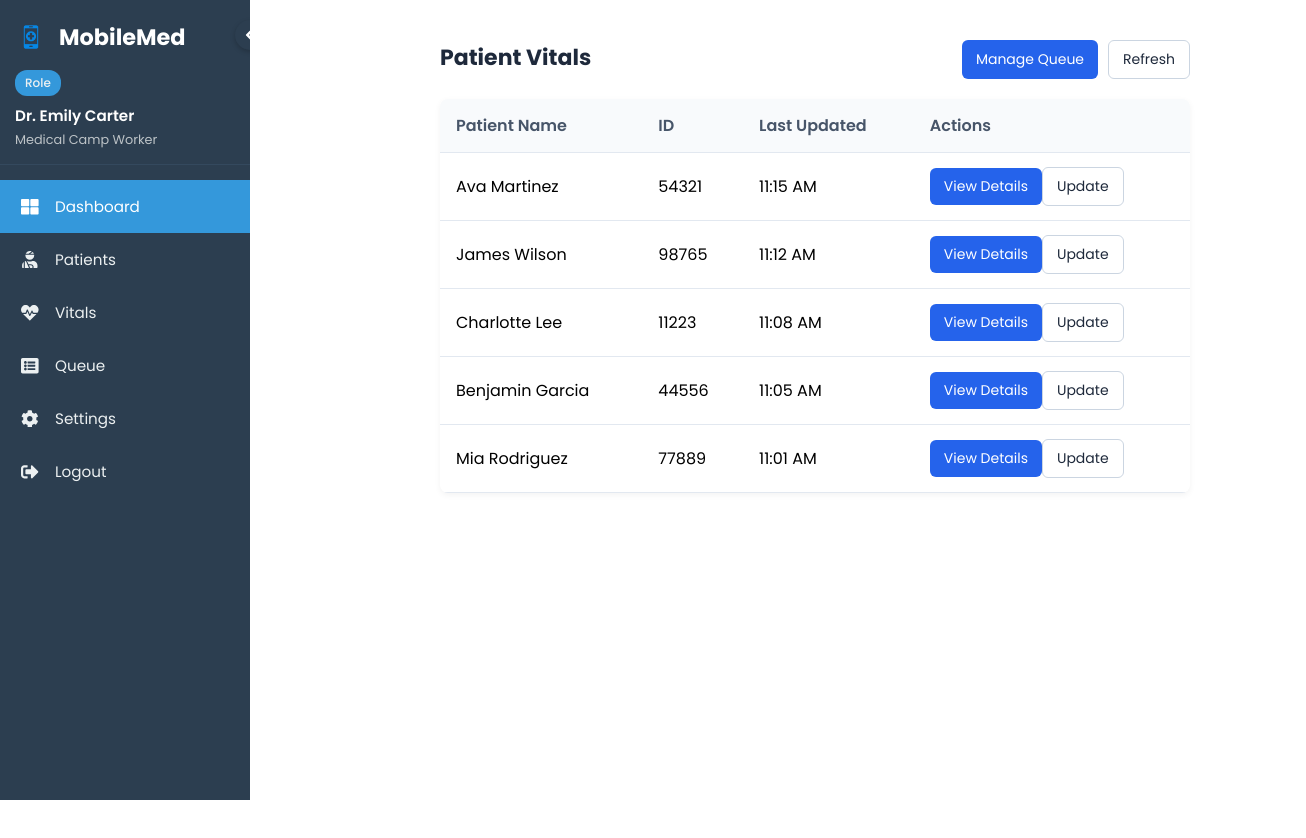
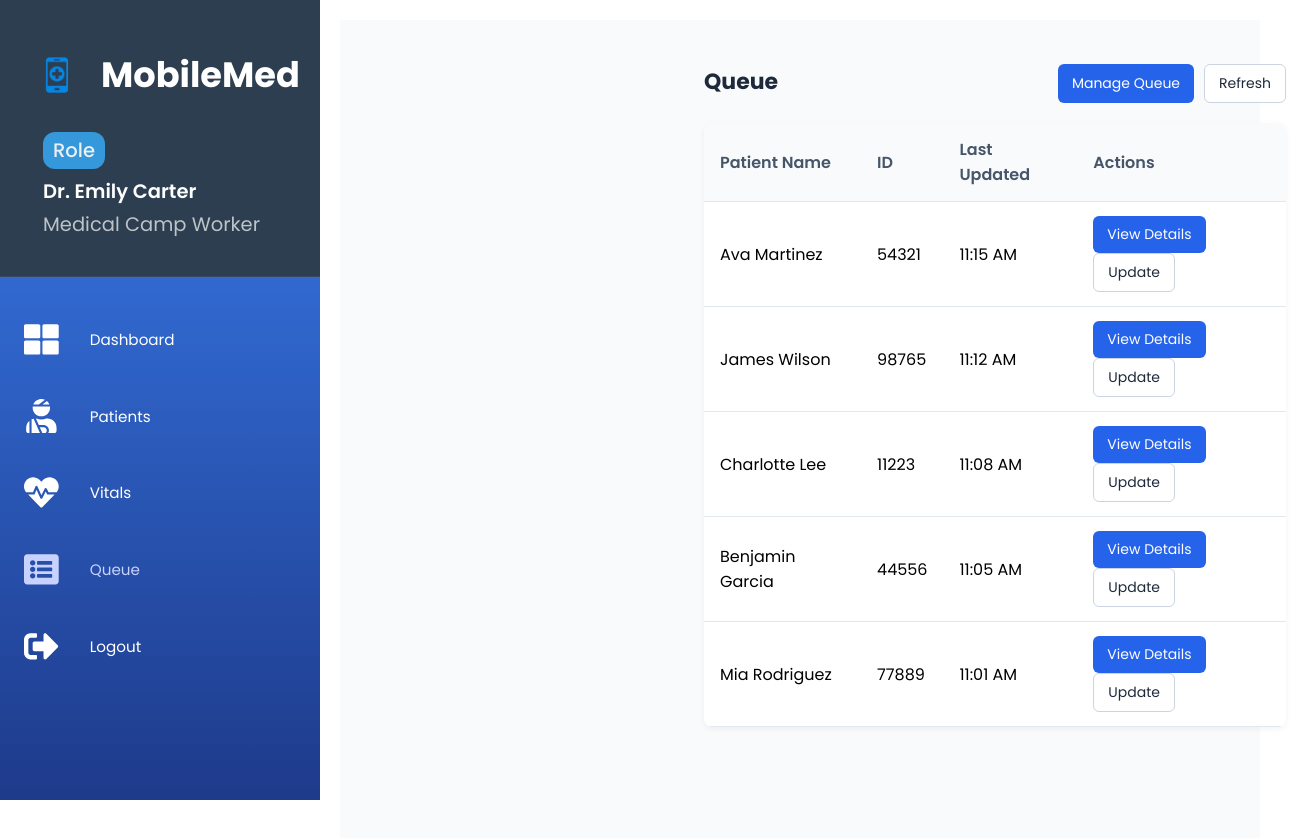
Before and after one commit to pradeepraj2312/MobileMed-Frontend, a React (Vite) app: page /queue in a window 1280 px wide. Shown: the top 838 px of the page, 1306 px wide, since content can reach past the window. Built offline with nearby package versions, Linux system fonts and the light colour scheme.

Commit message:
Added Patient details

```diff
--- a/src/App.css
+++ b/src/App.css
@@ -1,4 +1,87 @@
 @import url('https://fonts.googleapis.com/css2?family=Oswald:wght@200..700&family=Poppins:ital,wght@0,100;0,200;0,300;0,400;0,500;0,600;0,700;0,800;0,900;1,100;1,200;1,300;1,400;1,500;1,600;1,700;1,800;1,900&display=swap');
+
+.patient-details-info-row {
+  display: grid;
+  grid-template-columns: 1fr 1fr;
+  gap: 0 60px;
+}
+.patient-details-info-col {
+  display: flex;
+  flex-direction: column;
+  gap: 24px;
+}
+.patient-details-info-item {
+  display: flex;
+  flex-direction: column;
+  gap: 2px;
+}
+.patient-details-label {
+  color: #6b7280;
+  font-weight: 500;
+  font-size: 15px;
+  margin-bottom: 2px;
+}
+.patient-details-value {
+  font-weight: 600;
+  font-size: 16px;
+}
+/* Patient Details Page Styles */
+.patient-details-page {
+  background: #f7f9fb;
+  min-height: 100vh;
+}
+
+.patient-details-container {
+  max-width: 900px;
+  margin: 40px auto;
+  padding: 24px;
+}
+
+.patient-details-title {
+  font-weight: 700;
+  font-size: 36px;
+  margin-bottom: 8px;
+}
+
+.patient-details-desc {
+  color: #6b7280;
+  margin-bottom: 32px;
+}
+
+.patient-details-card {
+  background: #fff;
+  border-radius: 16px;
+  box-shadow: 0 2px 8px #e5e7eb;
+  padding: 32px;
+  margin-bottom: 32px;
+}
+
+.patient-details-card-title {
+  font-weight: 600;
+  font-size: 22px;
+  margin-bottom: 24px;
+  border-bottom: 1px solid #e5e7eb;
+  padding-bottom: 12px;
+}
+
+.patient-details-info-row {
+  display: flex;
+  flex-wrap: wrap;
+  gap: 40px;
+}
+
+.patient-details-info-col {
+  flex: 1;
+}
+
+.patient-details-label {
+  color: #6b7280;
+  font-weight: 500;
+}
+
+.patient-details-value {
+  font-weight: 600;
+}
 
 * {
     margin: 0px;
@@ -11,10 +94,21 @@
   min-height: 100vh;
 }
 
+.navbar-container {
+  position: fixed;
+  top: 0;
+  left: 0;
+  height: 100vh;
+  z-index: 1000;
+}
+
 .main-content {
   flex: 1;
-  margin-left: 250px;
+  margin-left: 320px;
+  padding: 20px;
   transition: margin-left 0.3s ease;
+  position: relative;
+  z-index: 1;
 }
 
 .main-content.full-width {
@@ -479,11 +573,109 @@ input {
 /*Queue */
 /* Main content layout */
 .main-content {
-  margin-left: 200px; /* reduced from 240px */
+  margin-left: 320px;
   padding: 20px;
   transition: margin-left 0.3s ease;
 }
 
+
+.navbar-container {
+  width: 320px;
+  min-width: 80px;
+  font-size: 1.13rem;
+  transition: width 0.3s;
+  background: linear-gradient(rgb(59, 130, 246) 0%, rgb(30, 58, 138) 100%) !important;
+  color: #fff;
+}
+.navbar-container.collapsed {
+  width: 80px;
+  min-width: 80px;
+}
+.navbar .nav-menu {
+  padding: 18px 0 0 0;
+  display: flex;
+  flex-direction: column;
+  gap: 18px;
+  transition: gap 0.2s;
+}
+.navbar-container.collapsed .nav-menu {
+  gap: 10px;
+}
+.nav-item {
+  padding: 12px 24px;
+  border-radius: 8px;
+  transition: padding 0.2s, background 0.2s;
+  background: transparent;
+}
+.navbar-container.collapsed .nav-item {
+  padding: 12px 10px;
+}
+.nav-item.active, .nav-item:hover {
+  background: #e0e7ff;
+}
+.nav-item.active .nav-link, .nav-item:hover .nav-link {
+  color: #2563eb;
+}
+.nav-link {
+  display: flex;
+  align-items: center;
+  gap: 16px;
+  font-size: 1.13em;
+  color: #fff;
+  text-decoration: none;
+}
+.nav-link:hover, .nav-item.active .nav-link {
+  color: #c7d2fe;
+}
+.nav-icon {
+  font-size: 1.7em;
+}
+.clinic-logo {
+  display: flex;
+  align-items: center;
+  padding: 28px 0 16px 28px;
+  position: relative;
+}
+.navbar-container.collapsed .clinic-logo {
+  padding-left: 16px;
+}
+.clinic-name {
+  font-size: 2.2rem;
+  margin-left: 14px;
+  font-weight: 700;
+  transition: font-size 0.2s;
+}
+.logo-img {
+  width: 48px;
+  height: 48px;
+  object-fit: contain;
+}
+.collapse-btn {
+  background: none;
+  border: none;
+  cursor: pointer;
+  font-size: 1.7em;
+  color: #fff;
+  padding: 4px 12px 4px 0;
+  margin-left: 0;
+  margin-top: 8px;
+  transition: color 0.2s;
+  display: block;
+}
+.collapse-btn:hover {
+  color: #c7d2fe;
+}
+.user-details {
+  padding-left: 28px;
+  margin-bottom: 22px;
+  transition: opacity 0.2s;
+}
+.navbar-container.collapsed .user-details {
+  display: none;
+}
+.user-role, .doctor-name, .doctor-title {
+  font-size: 1.08em;
+}
 .navbar-container.collapsed ~ .main-content {
   margin-left: 80px;
 }
@@ -563,4 +755,8 @@ input {
   background: #f9fafb;
 }
 
-/*doctor dashboard*/
+.queue-page {
+  background-color: #f9fafb;
+  min-height: 100vh;
+  padding: 24px;
+}
--- a/src/App.jsx
+++ b/src/App.jsx
@@ -15,7 +15,9 @@ import AdminDashboard from './pages/admainDashboard';
 import DoctorDashboard from './pages/doctorDashboard';
 import WorkerDashboard from './pages/workerDashboard';
 import AddPatientForm from './pages/Addpatient';
+
 import RecordVitals from './pages/recordvitals';
+const PatientDetails = React.lazy(() => import('./pages/patientdetails'));
 
 
 function AppLayout() {
@@ -45,6 +47,7 @@ function AppLayout() {
             <Route path='/patients' element={<AddPatientForm/>}/>
             <Route path="/recordvitals" element={<RecordVitals />} />
 
+            <Route path="/patientdetails" element={<React.Suspense fallback={<div>Loading...</div>}><PatientDetails /></React.Suspense>} />
           </Routes>
         </AnimatePresence>
       </div>
--- a/src/components/navbar.jsx
+++ b/src/components/navbar.jsx
@@ -1,31 +1,28 @@
 import React, { useContext, useState } from 'react';
 import { useLocation, Link } from 'react-router-dom';
-import logo1 from '../assets/image/logo1.png'
-import {
-  FaThLarge,
-  FaUserInjured,
-  FaHeartbeat,
-  FaListAlt,
-  FaCog,
-  FaSignOutAlt,
-  FaChevronLeft,
-  FaChevronRight
-} from 'react-icons/fa';
+import logo1 from '../assets/image/logo1.png';
+import { FaThLarge, FaUserInjured, FaHeartbeat, FaListAlt, FaSignOutAlt, FaBars } from 'react-icons/fa';
 import { UserContext } from '../context/UserContext';
 
-function Navbar({ onToggleCollapse }){
 
-  const handleToggle = () => {
-    const newState = !isCollapsed;
-    setIsCollapsed(newState);
-    if (onToggleCollapse) {
-      onToggleCollapse(newState);
-    }
+function Navbar() {
+  const { user } = useContext(UserContext);
+  const location = useLocation();
+  const [collapsed, setCollapsed] = useState(false);
+  // Set active menu based on current route
+  const getActiveMenu = () => {
+    if (location.pathname.startsWith('/queue') || location.pathname.startsWith('/patientdetails')) return 'Queue';
+    if (location.pathname.startsWith('/dashboard')) return 'Dashboard';
+    if (location.pathname.startsWith('/patients')) return 'Patients';
+    if (location.pathname.startsWith('/vitals')) return 'Vitals';
+    return '';
   };
-  const {user} = useContext(UserContext)
-  const location = useLocation();
-  const [isActive, setIsActive] = useState('Dashboard');
-  const [isCollapsed, setIsCollapsed] = useState(false);
+  const [isActive, setIsActive] = React.useState(getActiveMenu());
+
+  React.useEffect(() => {
+    setIsActive(getActiveMenu());
+    // eslint-disable-next-line
+  }, [location.pathname]);
 
   // Define routes where Navbar should be hidden
   const hideNavbarRoutes = ['/', '/landing', '/landing/login', '/landing/signup'];
@@ -36,7 +33,6 @@ function Navbar({ onToggleCollapse }){
     { id: 'Patients', icon: <FaUserInjured />, label: 'Patients', path: '/patients' },
     { id: 'Vitals', icon: <FaHeartbeat />, label: 'Vitals', path: '/vitals' },
     { id: 'Queue', icon: <FaListAlt />, label: 'Queue', path: '/queue' },
-    { id: 'Settings', icon: <FaCog />, label: 'Settings', path: '/settings' },
     { id: 'Logout', icon: <FaSignOutAlt />, label: 'Logout', path: '/landing' }
   ];
 
@@ -50,18 +46,13 @@ function Navbar({ onToggleCollapse }){
   }
 
   return (
-    <div className={`navbar-container ${isCollapsed ? 'collapsed' : ''}`}>
-      <div className="toggle-btn" onClick={handleToggle}>
-        {isCollapsed ? <FaChevronRight /> : <FaChevronLeft />}
-      </div>
-
+    <div className={`navbar-container${collapsed ? ' collapsed' : ''}`} style={{ background: 'linear-gradient(180deg, #3b82f6 0%, #1e3a8a 100%)', color: '#fff', minHeight: '100vh' }}>
       <div className="user-info">
-        <div className="clinic-logo">
-          <img src={logo1} alt="MobileMed Logo" className="logo-img" />
-          {!isCollapsed && <span className="clinic-name">MobileMed</span>}
+        <div className="clinic-logo" onClick={() => setCollapsed((prev) => !prev)} style={{ cursor: 'pointer', paddingLeft: collapsed ? 8 : 18 }}>
+          <img src={logo1} alt="MobileMed Logo" className="logo-img" style={{ marginRight: collapsed ? 0 : 10 }} />
+          <span className="clinic-name" style={{ fontSize: collapsed ? '1.5rem' : '2.2rem', fontWeight: 700, marginLeft: collapsed ? 0 : 10, display: collapsed ? 'none' : 'inline' }}>MobileMed</span>
         </div>
-
-        {!isCollapsed && (
+        {!collapsed && (
           <div className="user-details">
             <div className="user-role">{user && user.userRole ? user.userRole : "Role"}</div>
             <div className="doctor-name">{user && user.userName ? `Dr. ${user.userName}` : "Dr. Emily Carter"}</div>
@@ -69,18 +60,18 @@ function Navbar({ onToggleCollapse }){
           </div>
         )}
       </div>
-
       <nav className="navbar">
-        <ul className="nav-menu">
+        <ul className="nav-menu" style={{ gap: collapsed ? '10px' : '18px', background: 'transparent' }}>
           {menuItems.map((item) => (
             <li
               key={item.id}
               className={`nav-item ${isActive === item.id ? 'active' : ''}`}
               onClick={() => handleItemClick(item.id)}
+              style={{ padding: collapsed ? '12px 10px' : '12px 24px', display: 'flex', justifyContent: collapsed ? 'center' : 'flex-start', background: 'transparent' }}
             >
               <Link to={item.path} className="nav-link">
                 <span className="nav-icon">{item.icon}</span>
-                {!isCollapsed && <span className="nav-label">{item.label}</span>}
+                {!collapsed && <span className="nav-label">{item.label}</span>}
               </Link>
             </li>
           ))}
@@ -88,6 +79,6 @@ function Navbar({ onToggleCollapse }){
       </nav>
     </div>
   );
-};
+}
 
 export default Navbar;
--- /dev/null
+++ b/src/pages/patientdetails.jsx
@@ -0,0 +1,96 @@
+import React from "react";
+import { useLocation } from "react-router-dom";
+
+const PatientDetails = () => {
+  const location = useLocation();
+  const patient = location.state?.patient || {
+    name: "Sophia Clark",
+    age: 32,
+    gender: "Female",
+    contact: "+1-555-123-4567",
+    language: "English",
+    symptoms: "Fever, cough, fatigue",
+    bloodType: "O+",
+    bloodPressure: "120/80 mmHg",
+    bloodSugar: "90 mg/dL",
+    weight: "65 kg",
+    height: "170 cm",
+  };
+
+  return (
+    <div className="main-content">
+      <div className="patient-details-container">
+        <h1 className="patient-details-title">Patient Details</h1>
+        <p className="patient-details-desc">
+          View and manage patient information and vital signs.
+        </p>
+        <div className="patient-details-card">
+          <h2 className="patient-details-card-title">Basic Information</h2>
+          <div className="patient-details-info-row">
+            <div className="patient-details-info-col">
+              <div style={{ marginBottom: 18 }}>
+                <div className="patient-details-label">Name</div>
+                <div className="patient-details-value">{patient.name}</div>
+              </div>
+              <div style={{ marginBottom: 18 }}>
+                <div className="patient-details-label">Gender</div>
+                <div className="patient-details-value">{patient.gender}</div>
+              </div>
+              <div style={{ marginBottom: 18 }}>
+                <div className="patient-details-label">Native Language</div>
+                <div className="patient-details-value">{patient.language}</div>
+              </div>
+              <div style={{ marginBottom: 18 }}>
+                <div className="patient-details-label">Symptoms</div>
+                <div className="patient-details-value">{patient.symptoms}</div>
+              </div>
+            </div>
+            <div className="patient-details-info-col">
+              <div style={{ marginBottom: 18 }}>
+                <div className="patient-details-label">Age</div>
+                <div className="patient-details-value">{patient.age}</div>
+              </div>
+              <div style={{ marginBottom: 18 }}>
+                <div className="patient-details-label">Contact Number</div>
+                <div className="patient-details-value">{patient.contact}</div>
+              </div>
+            </div>
+          </div>
+        </div>
+        <div className="patient-details-card">
+          <h2 className="patient-details-card-title">Vital Signs</h2>
+          <div className="patient-details-info-row">
+            <div className="patient-details-info-col">
+              <div className="patient-details-info-item">
+                <div className="patient-details-label">Blood Type</div>
+                <div className="patient-details-value">{patient.bloodType}</div>
+              </div>
+              <div className="patient-details-info-item">
+                <div className="patient-details-label">Weight</div>
+                <div className="patient-details-value">{patient.weight}</div>
+              </div>
+            </div>
+            <div className="patient-details-info-col">
+              <div className="patient-details-info-item">
+                <div className="patient-details-label">Blood Pressure</div>
+                <div className="patient-details-value">{patient.bloodPressure}</div>
+              </div>
+              <div className="patient-details-info-item">
+                <div className="patient-details-label">Height</div>
+                <div className="patient-details-value">{patient.height}</div>
+              </div>
+            </div>
+            <div className="patient-details-info-col">
+              <div className="patient-details-info-item">
+                <div className="patient-details-label">Blood Sugar</div>
+                <div className="patient-details-value">{patient.bloodSugar}</div>
+              </div>
+            </div>
+          </div>
+        </div>
+      </div>
+    </div>
+  );
+};
+
+export default PatientDetails;
--- a/src/pages/queue.jsx
+++ b/src/pages/queue.jsx
@@ -1,5 +1,6 @@
 import React from "react";
 import Navbar from "../components/navbar";
+import { useNavigate } from "react-router-dom";
 
 
 function QueueManagement() {
@@ -12,6 +13,7 @@ function QueueManagement() {
     { id: 77889, name: "Mia Rodriguez", lastUpdated: "11:01 AM" },
   ];
 
+  const navigate = useNavigate();
   return (
     <div className="queue-page">
       {/* Sidebar Navbar */}
@@ -20,7 +22,7 @@ function QueueManagement() {
       {/* Main Content */}
       <div className="main-content">
         <div className="queue-header">
-          <h2>Patient Vitals</h2>
+          <h2>Queue</h2>
           <div className="queue-actions">
             <button className="btn btn-primary">Manage Queue</button>
             <button className="btn btn-outline">Refresh</button>
@@ -43,7 +45,30 @@ function QueueManagement() {
                 <td>{p.id}</td>
                 <td>{p.lastUpdated}</td>
                 <td>
-                  <button className="btn btn-primary">View Details</button>
+                  <button
+                    className="btn btn-primary"
+                    onClick={() =>
+                      navigate("/patientdetails", {
+                        state: {
+                          patient: {
+                            name: p.name,
+                            age: 32, // demo static
+                            gender: "Female", // demo static
+                            contact: "+1-555-123-4567", // demo static
+                            language: "English", // demo static
+                            symptoms: "Fever, cough, fatigue", // demo static
+                            bloodType: "O+",
+                            bloodPressure: "120/80 mmHg",
+                            bloodSugar: "90 mg/dL",
+                            weight: "65 kg",
+                            height: "170 cm",
+                          },
+                        },
+                      })
+                    }
+                  >
+                    View Details
+                  </button>
                   <button className="btn btn-outline">Update</button>
                 </td>
               </tr>
```
